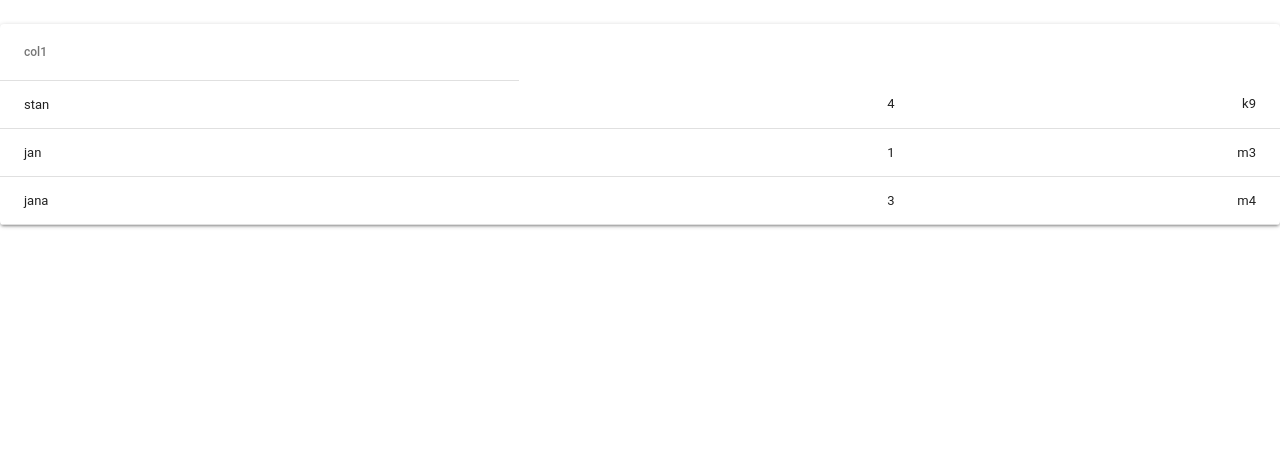
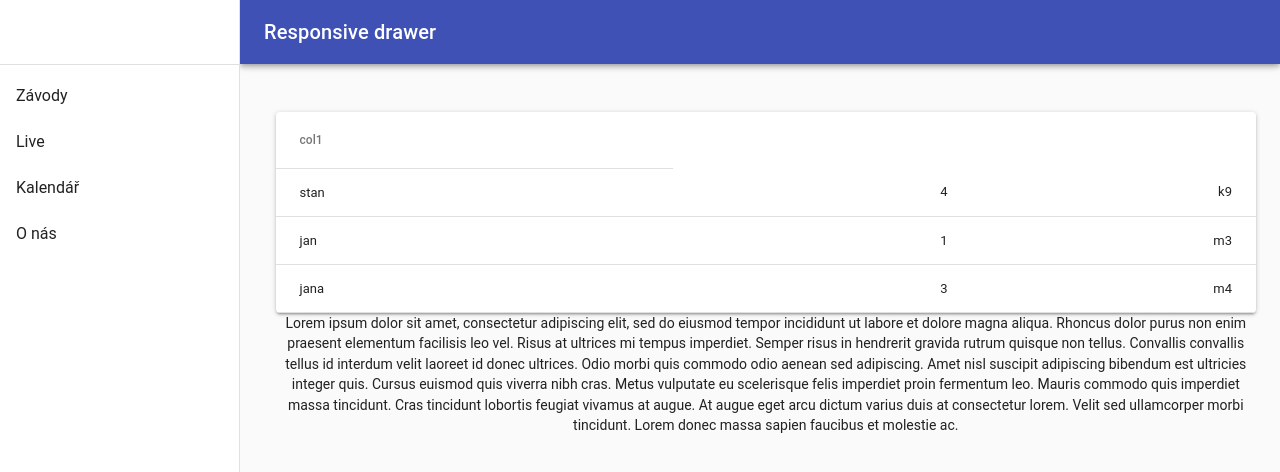
Before and after one commit to vojtahaj/results, a React (Create React App) app in the folder frontend/: page / in a window 1280 px wide. Shown: the top 472 px of the page. Built offline with nearby package versions, Linux system fonts and the light colour scheme.

Commit message:
DrawerReactJS
Vytvoreni responzivniho draweru pro menu

```diff
--- a/frontend/package.json
+++ b/frontend/package.json
@@ -4,6 +4,8 @@
   "private": true,
   "dependencies": {
     "@material-ui/core": "^3.9.3",
+    "axios": "^0.18.0",
+    "material-ui-responsive-drawer": "^1.19.4",
     "prop-types": "^15.7.2",
     "react": "^16.8.6",
     "react-dom": "^16.8.6",
--- a/frontend/src/App.js
+++ b/frontend/src/App.js
@@ -2,30 +2,18 @@ import React, {Component} from 'react';
 import logo from './logo.svg';
 import './App.css';
 import SimpleTable from './components/SimpleTable'
+import ResponsiveDrawer from './components/ResponsiveDrawer'
 
 class App extends Component {
     render() {
         return (
             <div className="App">
 
-                <SimpleTable />
+                {/*<SimpleTable />*/}
+                <ResponsiveDrawer/>
             </div>
         );
     }
 }
 
 export default App;
-
-class ShoppingList extends Component {
-    render() {
-        return (<div className="shoppingList">
-                <h1>shoppinglist pro {this.props.name}</h1>
-                <ul>
-                    <li>polozka 1</li>
-                    <li>polozka 2</li>
-                    <li>polozka 3</li>
-                </ul>
-            </div>
-        )
-    }
-}
--- /dev/null
+++ b/frontend/src/components/ResponsiveDrawer.jsx
@@ -0,0 +1,168 @@
+import React from 'react';
+import PropTypes from 'prop-types';
+import AppBar from '@material-ui/core/AppBar';
+import CssBaseline from '@material-ui/core/CssBaseline';
+import Divider from '@material-ui/core/Divider';
+import Drawer from '@material-ui/core/Drawer';
+import Hidden from '@material-ui/core/Hidden';
+import IconButton from '@material-ui/core/IconButton';
+import List from '@material-ui/core/List';
+import ListItem from '@material-ui/core/ListItem';
+import ListItemText from '@material-ui/core/ListItemText';
+import Toolbar from '@material-ui/core/Toolbar';
+import Typography from '@material-ui/core/Typography';
+import SimpleTable from './SimpleTable'
+import { withStyles } from '@material-ui/core/styles';
+import axios from 'axios'
+
+const drawerWidth = 240;
+
+const styles = theme => ({
+    root: {
+        display: 'flex',
+    },
+    drawer: {
+        [theme.breakpoints.up('sm')]: {
+            width: drawerWidth,
+            flexShrink: 0,
+        },
+    },
+    appBar: {
+        marginLeft: drawerWidth,
+        [theme.breakpoints.up('sm')]: {
+            width: `calc(100% - ${drawerWidth}px)`,
+        },
+    },
+    menuButton: {
+        marginRight: 20,
+        [theme.breakpoints.up('sm')]: {
+            display: 'none',
+        },
+    },
+    toolbar: theme.mixins.toolbar,
+    drawerPaper: {
+        width: drawerWidth,
+    },
+    content: {
+        flexGrow: 1,
+        padding: theme.spacing.unit * 3,
+    },
+});
+
+class ResponsiveDrawer extends React.Component {
+    state = {
+        mobileOpen: false,
+    };
+
+    handleDrawerToggle = () => {
+        this.setState(state => ({ mobileOpen: !state.mobileOpen }));
+    };
+
+    // Načtení veškerých týmů v DB:
+    loadZavody = async () => {
+        await axios.get("/zavody/zavody_all")
+            .then(async response => {
+                await this.setState({teams: response.data});
+            })
+            .catch(async error => {
+                console.log("An error occurred while trying to load races from DB: " + error);
+
+
+                await console.log(error.response.data);
+            })
+    };
+
+    render() {
+        const { classes, theme } = this.props;
+
+        const drawer = (
+            <div>
+                <div className={classes.toolbar} />
+                <Divider />
+                <List>
+                    {['Závody', 'Live', 'Kalendář', 'O nás'].map((text, index) => (
+                        <ListItem button key={text}>
+
+                            <ListItemText primary={text} />
+                        </ListItem>
+                    ))}
+                </List>
+            </div>
+        );
+
+        return (
+            <div className={classes.root}>
+                //<CssBaseline />
+                <AppBar position="fixed" className={classes.appBar}>
+                    <Toolbar>
+                        <IconButton
+                            color="inherit"
+                            aria-label="Open drawer"
+                            onClick={this.handleDrawerToggle}
+                            className={classes.menuButton}
+                        >
+                            {/*<MenuIcon />*/}
+                        </IconButton>
+                        <Typography variant="h6" color="inherit" noWrap>
+                            Responsive drawer
+                        </Typography>
+                    </Toolbar>
+                </AppBar>
+                <nav className={classes.drawer}>
+                    {/* The implementation can be swapped with js to avoid SEO duplication of links. */}
+                    <Hidden smUp implementation="css">
+                        <Drawer
+                            container={this.props.container}
+                            variant="temporary"
+                            anchor={theme.direction === 'rtl' ? 'right' : 'left'}
+                            open={this.state.mobileOpen}
+                            onClose={this.handleDrawerToggle}
+                            classes={{
+                                paper: classes.drawerPaper,
+                            }}
+                        >
+                            {drawer}
+                        </Drawer>
+                    </Hidden>
+                    <Hidden xsDown implementation="css">
+                        <Drawer
+                            classes={{
+                                paper: classes.drawerPaper,
+                            }}
+                            variant="permanent"
+                            open
+                        >
+                            {drawer}
+                        </Drawer>
+                    </Hidden>
+                </nav>
+                <main className={classes.content}>
+                    <div className={classes.toolbar} />
+                    <SimpleTable />
+                    <Typography paragraph>
+                        Lorem ipsum dolor sit amet, consectetur adipiscing elit, sed do eiusmod tempor
+                        incididunt ut labore et dolore magna aliqua. Rhoncus dolor purus non enim praesent
+                        elementum facilisis leo vel. Risus at ultrices mi tempus imperdiet. Semper risus in
+                        hendrerit gravida rutrum quisque non tellus. Convallis convallis tellus id interdum
+                        velit laoreet id donec ultrices. Odio morbi quis commodo odio aenean sed adipiscing.
+                        Amet nisl suscipit adipiscing bibendum est ultricies integer quis. Cursus euismod quis
+                        viverra nibh cras. Metus vulputate eu scelerisque felis imperdiet proin fermentum leo.
+                        Mauris commodo quis imperdiet massa tincidunt. Cras tincidunt lobortis feugiat vivamus
+                        at augue. At augue eget arcu dictum varius duis at consectetur lorem. Velit sed
+                        ullamcorper morbi tincidunt. Lorem donec massa sapien faucibus et molestie ac.
+                    </Typography>
+                </main>
+            </div>
+        );
+    }
+}
+
+ResponsiveDrawer.propTypes = {
+    classes: PropTypes.object.isRequired,
+    // Injected by the documentation to work in an iframe.
+    // You won't need it on your project.
+    container: PropTypes.object,
+    theme: PropTypes.object.isRequired,
+};
+
+export default withStyles(styles, { withTheme: true })(ResponsiveDrawer);
```
Also changed, not shown: 1 other file (tests, documents, lock files or other folders).
